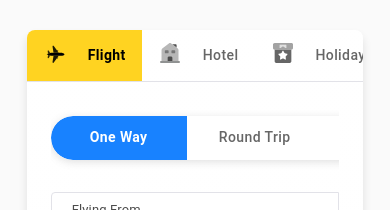
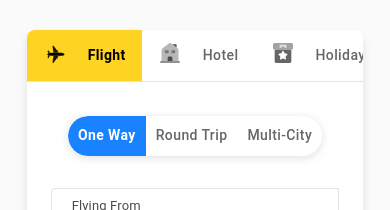
Before and after one commit to hasibulhasanshanto23/SP, a React (Create React App) app: page / in a window 390 px wide. Shown: the top 210 px of the page. Built offline with nearby package versions, Linux system fonts and the light colour scheme.

Commit message:
bug-fixed

```diff
--- a/src/flight.scss
+++ b/src/flight.scss
@@ -279,6 +279,71 @@ p {
 }
 }
 
+
+@media only screen and (max-width: 530px) {
+
+
+   .flightSearch {
+      .MuiTabs-flexContainer {
+         box-shadow: rgba(99, 99, 99, 0.2) 0px 2px 8px 0px;
+         border-radius: 24px;
+         position: relative;
+         width: -webkit-fit-content;
+         width: -moz-fit-content;
+         width: fit-content;
+         min-height: 25px;
+         margin: 10px auto 32px !important;
+         background-color: var(--color-white);
+         overflow: hidden;
+      }
+
+         .MuiButtonBase-root {
+         z-index: 2;
+         min-height: 40px !important;
+         flex-grow: 1;
+         max-width: 100%;
+         min-width: auto;
+         font-size: 14px !important;
+         font-weight: 500;
+       }
+
+      .MuiButtonBase-root {
+         min-height: unset;
+         padding: 5px 10px !important;
+         min-width: 50px !important;
+         font-size: 14px;
+         font-weight: 500;
+         opacity: .7;
+
+         &:focus {
+            background-color: #ffffff !important;
+            opacity: .2;
+         }
+      }
+
+      .MuiButtonBase-root.Mui-selected {
+         background-color: #1882FF !important;
+         color: #fff !important;
+         opacity: 1;
+
+         &:first-child {
+            border-radius: 24px 0 0 24px;
+         }
+
+         &:last-child {
+            border-radius: 0 24px 24px 0;
+         }
+      }
+
+      .MuiBox-root .css-19kzrtu{
+         padding: 0px 0px;
+      }
+   }
+
+
+
+}
+
 .dateplaceholder .DateInput{
    width: 113px !important;
 }
```
